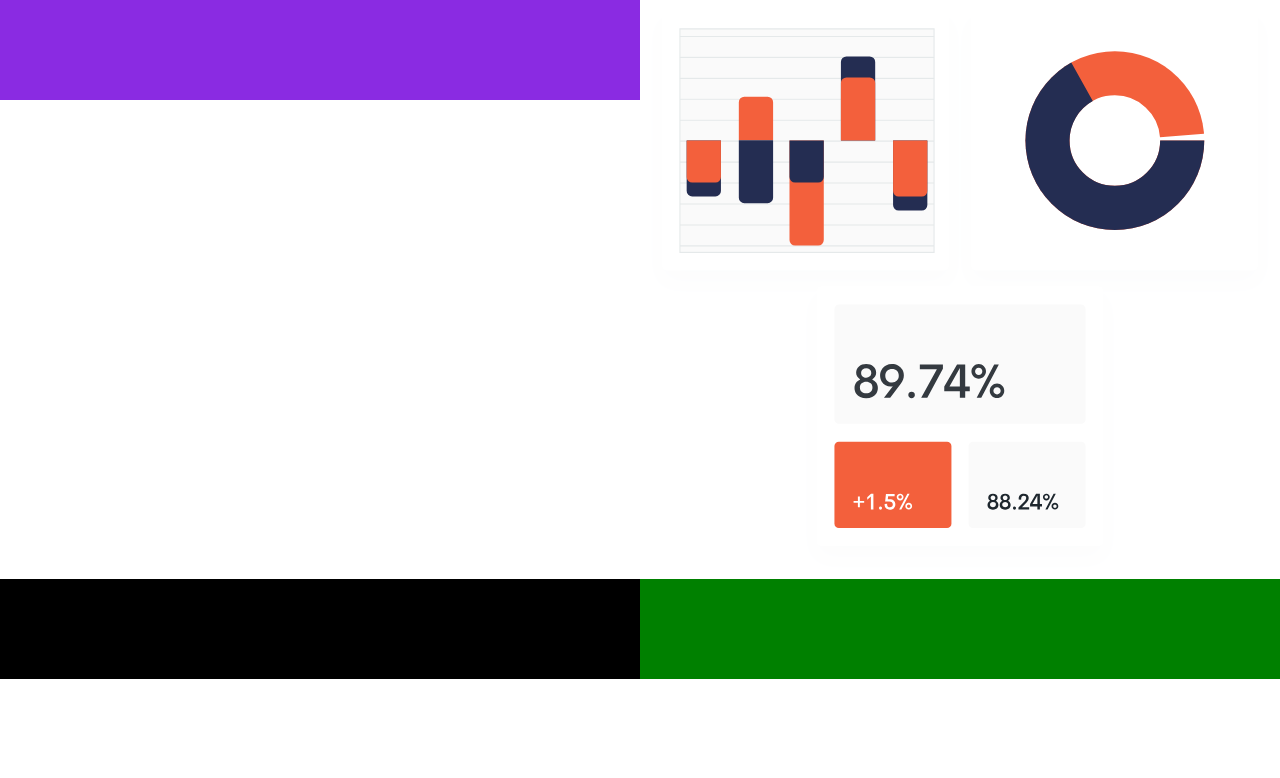
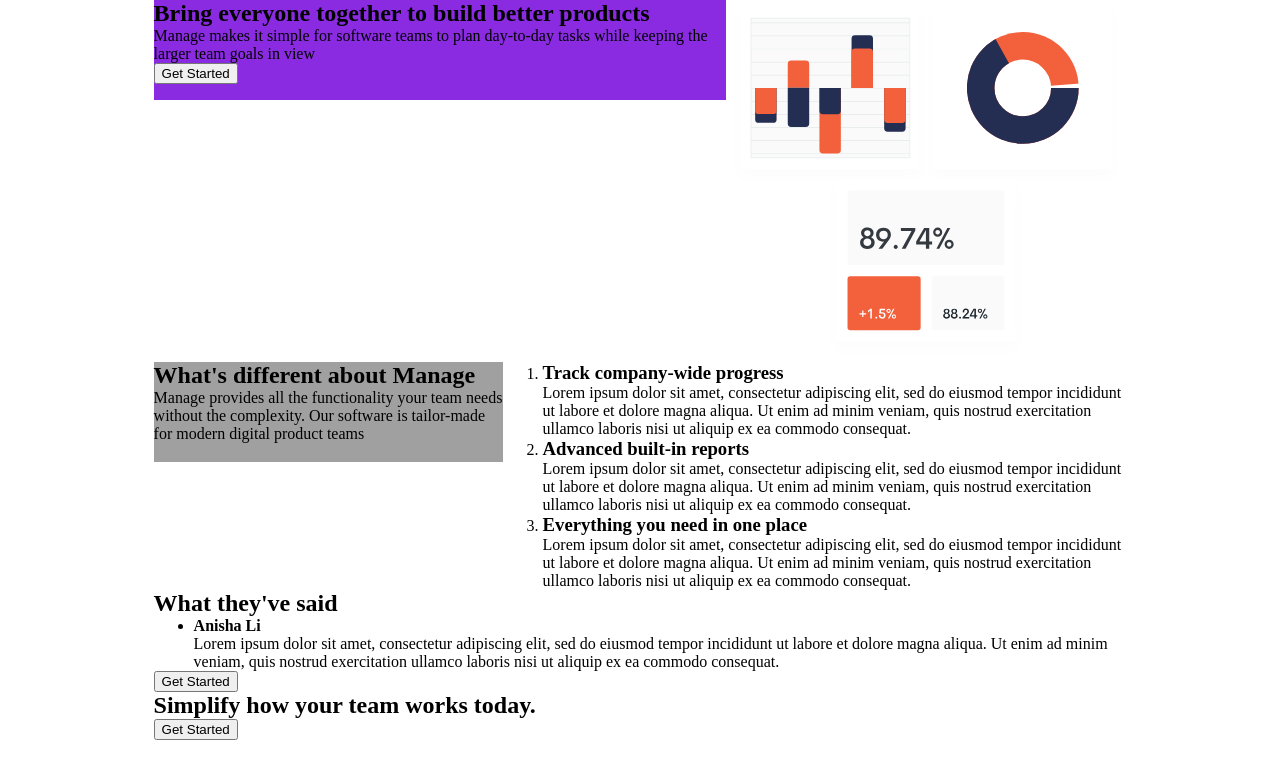
Before and after one commit to 11amanraj/manage_landing, a plain HTML site: page index.html in a window 1280 px wide. Drawn offline with Linux system fonts and the light colour scheme.

Commit message:
Added new sections

```diff
--- a/index.html
+++ b/index.html
@@ -9,13 +9,52 @@
 <body>
     <main>
         <section class="hero-section">
-            <div></div>
+            <div>
+                <h1>Bring everyone together to build better products</h1>
+                <p>Manage makes it simple for software teams to plan day-to-day tasks while keeping the larger team goals in view</p>
+                <button>Get Started</button>
+            </div>
             <img src="./images/illustration-intro.svg" alt="illustration-intro">
             <!-- <div></div> -->
         </section>
         <section class="features">
-            <div></div>
-            <div></div>
+            <div>
+                <h1>What's different about Manage</h1>
+                <p>Manage provides all the functionality your team needs without the complexity. Our software is tailor-made for modern digital product teams</p>
+            </div>
+            <ol>
+                <li>
+                    <h3>Track company-wide progress</h3>
+                    <p>Lorem ipsum dolor sit amet, consectetur adipiscing elit, sed do eiusmod tempor incididunt ut labore et dolore magna aliqua. Ut enim ad minim veniam, quis nostrud exercitation ullamco laboris nisi ut aliquip ex ea commodo consequat.</p>
+                </li>
+                <li>
+                    <h3>Advanced built-in reports</h3>
+                    <p>Lorem ipsum dolor sit amet, consectetur adipiscing elit, sed do eiusmod tempor incididunt ut labore et dolore magna aliqua. Ut enim ad minim veniam, quis nostrud exercitation ullamco laboris nisi ut aliquip ex ea commodo consequat.</p>
+                </li>
+                <li>
+                    <h3>Everything you need in one place</h3>
+                    <p>Lorem ipsum dolor sit amet, consectetur adipiscing elit, sed do eiusmod tempor incididunt ut labore et dolore magna aliqua. Ut enim ad minim veniam, quis nostrud exercitation ullamco laboris nisi ut aliquip ex ea commodo consequat.</p>
+                </li>
+            </ol>
+        </section>
+        <section class="testimonials">
+           <h2>What they've said</h2>
+           <ul>
+            <li>
+                <h4>Anisha Li</h4>
+                <p>Lorem ipsum dolor sit amet, consectetur adipiscing elit, sed do eiusmod tempor incididunt ut labore et dolore magna aliqua. Ut enim ad minim veniam, quis nostrud exercitation ullamco laboris nisi ut aliquip ex ea commodo consequat.</p>
+            </li>
+            <!-- <li></li>
+            <li></li>
+            <li></li> -->
+           </ul>
+        </section>
+        <section class="get_started">
+            <button>Get Started</button>
+        </section>
+        <section class="'end_banner">
+            <h2>Simplify how your team works today.</h2>
+            <button>Get Started</button>
         </section>
     </main>
 </body>
--- a/style.css
+++ b/style.css
@@ -1,5 +1,9 @@
 * {
     margin: 0;
+}
+
+html {
+    margin: 0 4vw;
 }
 
 .hero-section {
@@ -34,7 +38,7 @@
 }
 
 .features > div:first-child {
-    background-color: black;
+    background-color: rgb(161, 160, 160);
 }
 
 .features > div:last-child {
@@ -42,6 +46,10 @@
 }
 
 @media (min-width: 768px) {
+    html {
+        margin: 0 12vw;
+    }
+
     .hero-section {
         flex-direction: row;
     }
```
